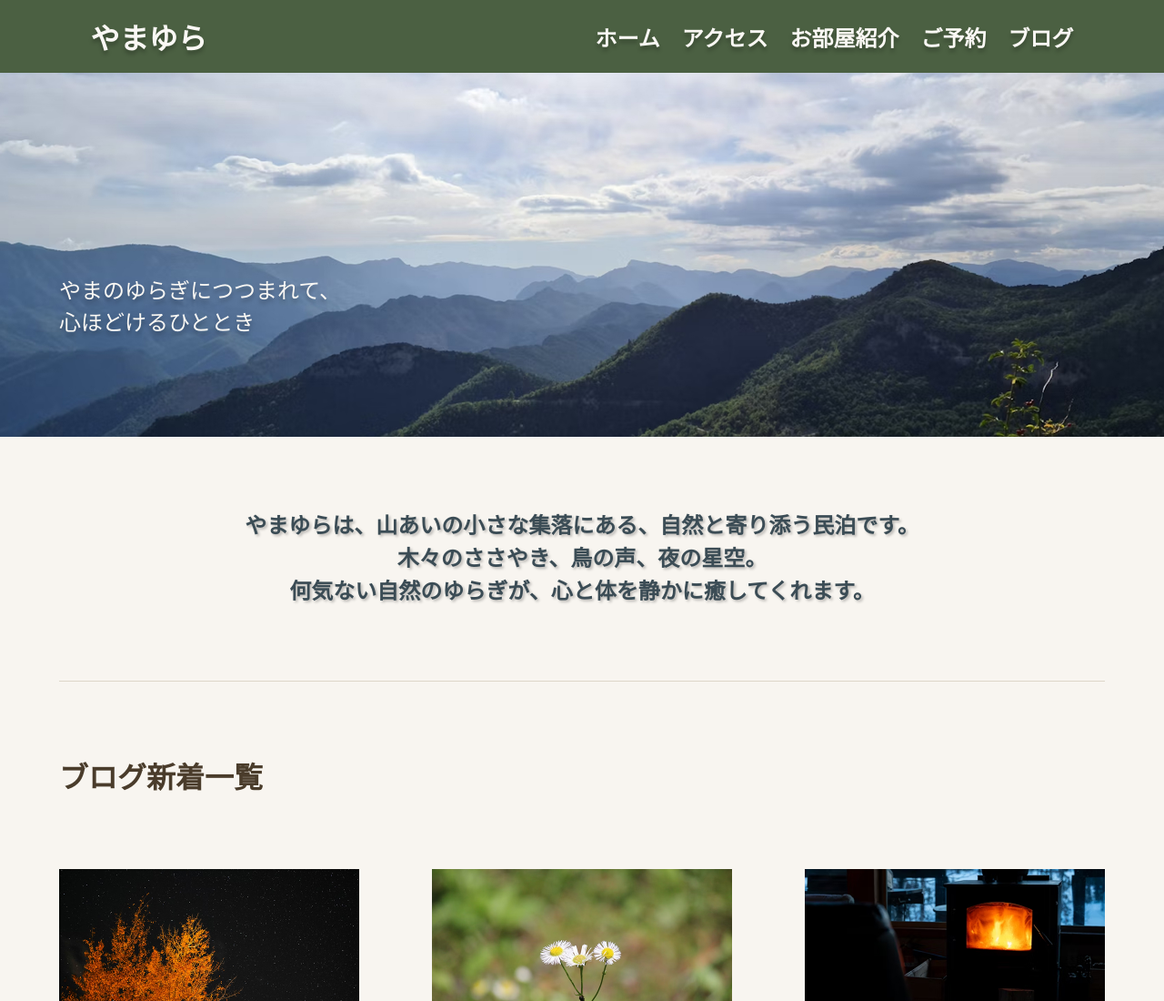
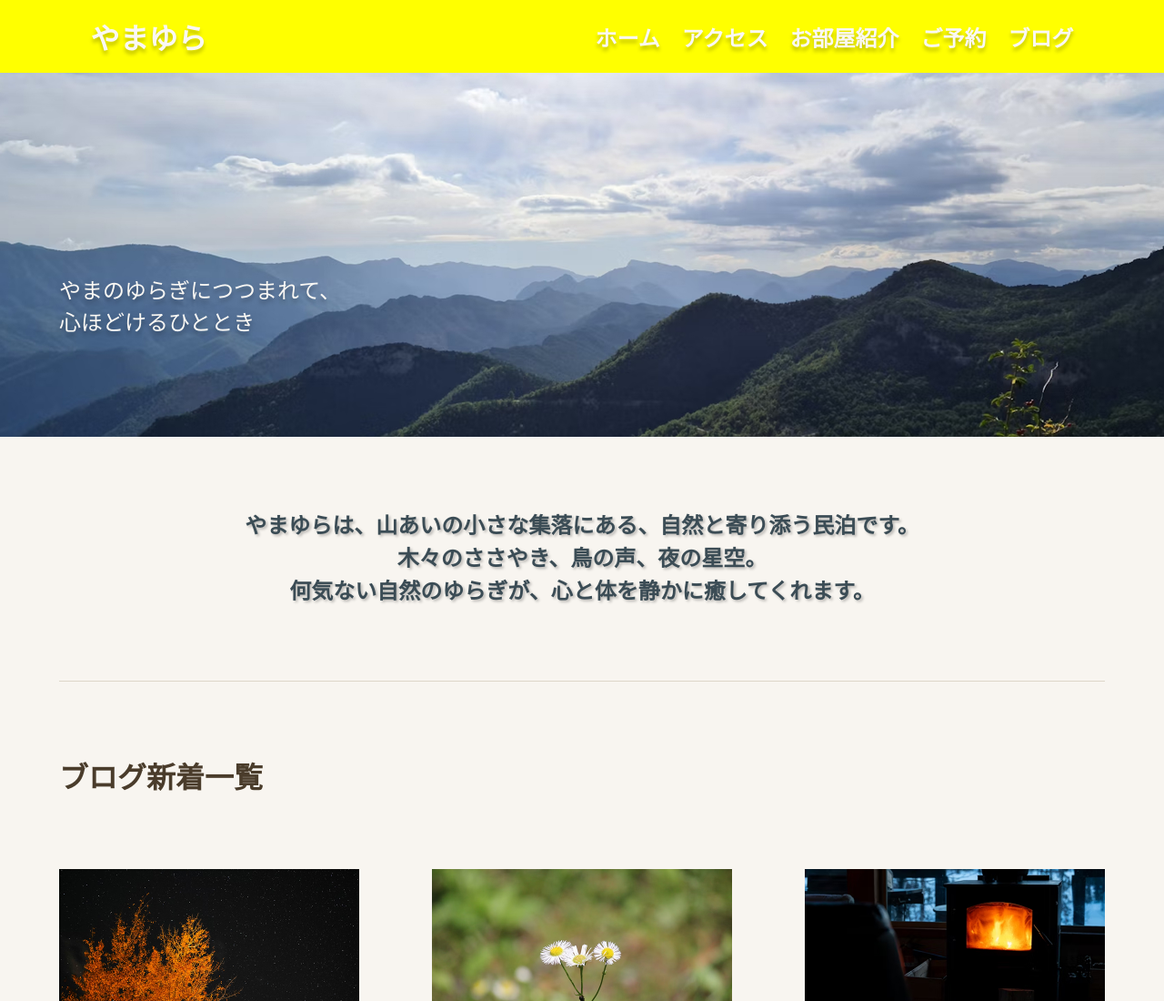
Before and after one commit to soutaluke/-------, a plain HTML site: page index.html in a window 1280 px wide. Shown: the top 1100 px of the page at 91% size. Drawn offline with nearby package versions, Linux system fonts and the light colour scheme; some packages are replaced by stand-ins of ours; files that its build step writes are made by us from their sources; a web font is replaced by a local one.

Commit message:
ヘッダーの背景色を黄色に変更

```diff
--- a/css/_header.scss
+++ b/css/_header.scss
@@ -3,7 +3,7 @@
 header {
     height: 80px;
     width: 100%;
-    background-color: #4b6042;
+    background-color: yellow;
     position: relative;
 
     @include m.tab {
```
